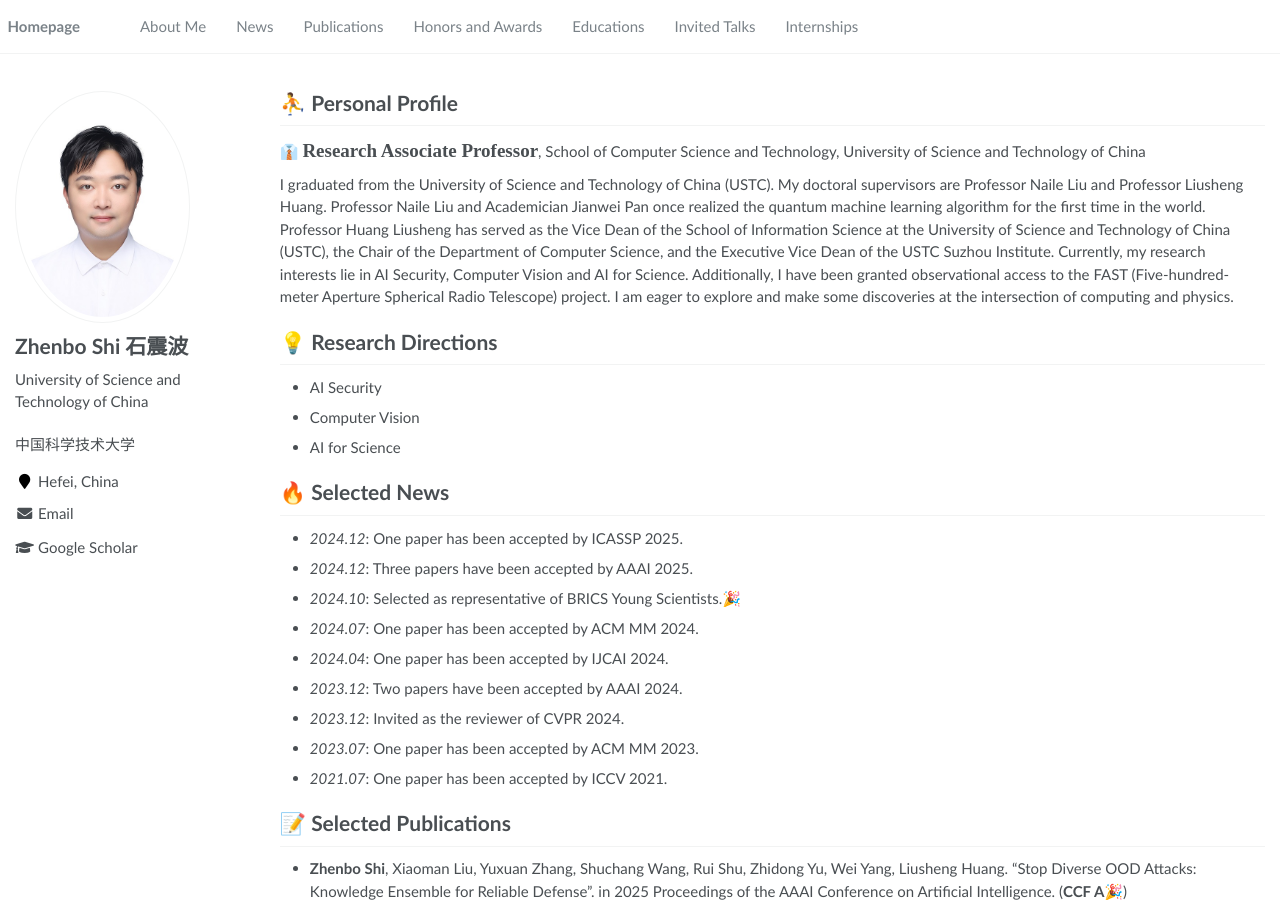
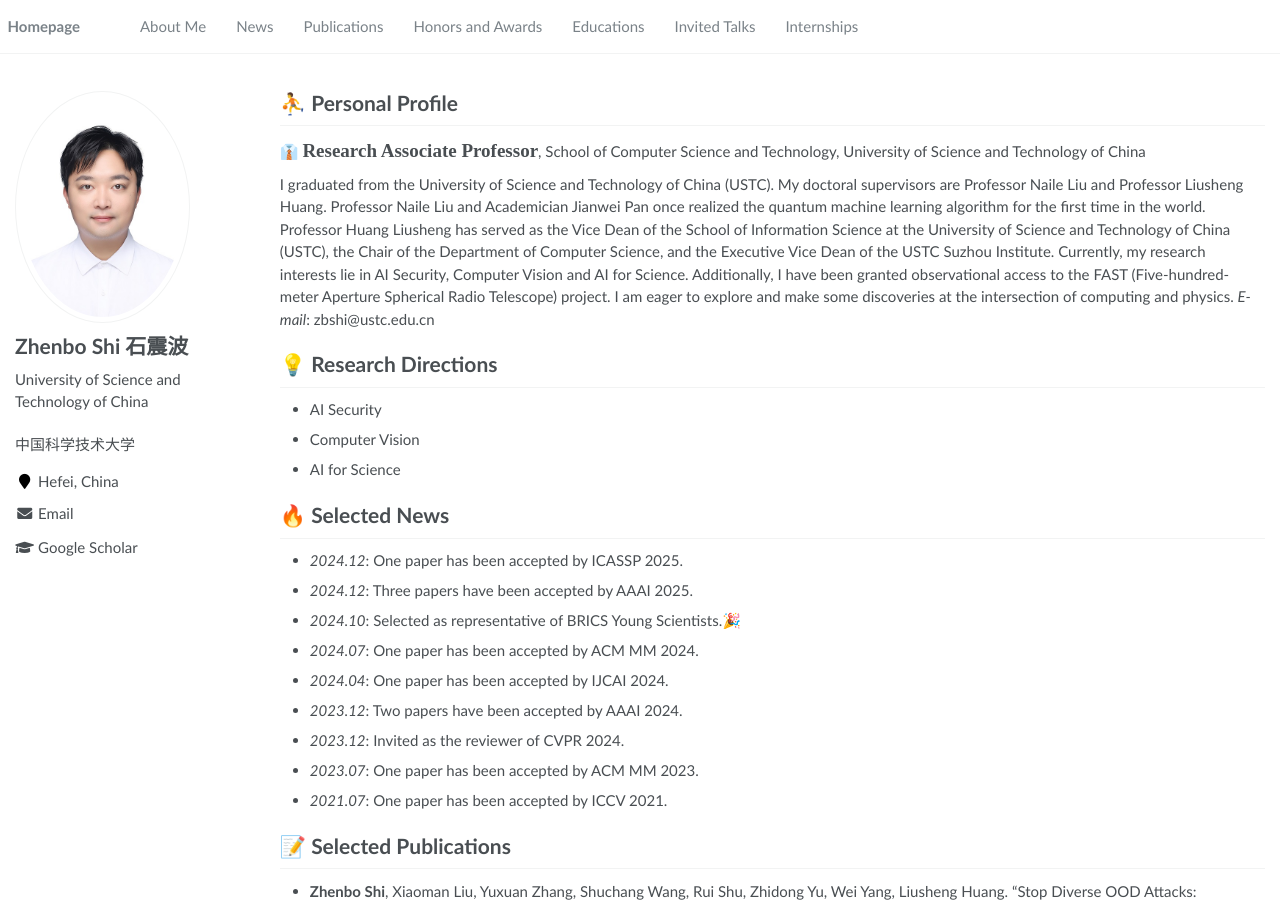
Before and after one commit to shizhenbo/shizhenbo.github.io, a Jekyll site: the page built from _pages/about.md, in a window 1280 px wide and 900 px high. Built offline with Jekyll 4.4.1, drawn with Linux system fonts in a browser that asks for light colours.

Commit message:
Update about.md

```diff
--- a/_pages/about.md
+++ b/_pages/about.md
@@ -20,6 +20,7 @@ My doctoral supervisors are Professor Naile Liu and Professor Liusheng Huang.
 Professor Naile Liu and Academician Jianwei Pan once realized the quantum machine learning algorithm for the first time in the world.
 Professor Huang Liusheng has served as the Vice Dean of the School of Information Science at the University of Science and Technology of China (USTC), the Chair of the Department of Computer Science, and the Executive Vice Dean of the USTC Suzhou Institute.
 Currently, my research interests lie in AI Security, Computer Vision and AI for Science. Additionally, I have been granted observational access to the FAST (Five-hundred-meter Aperture Spherical Radio Telescope) project. I am eager to explore and make some discoveries at the intersection of computing and physics.
+*E-mail*: zbshi@ustc.edu.cn
 
 # 💡 Research Directions
 - AI Security
```
